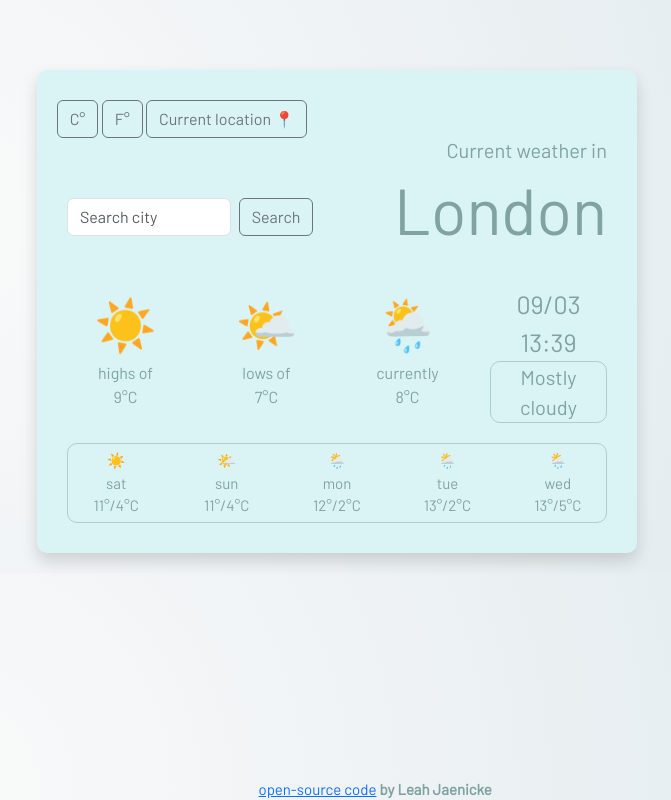
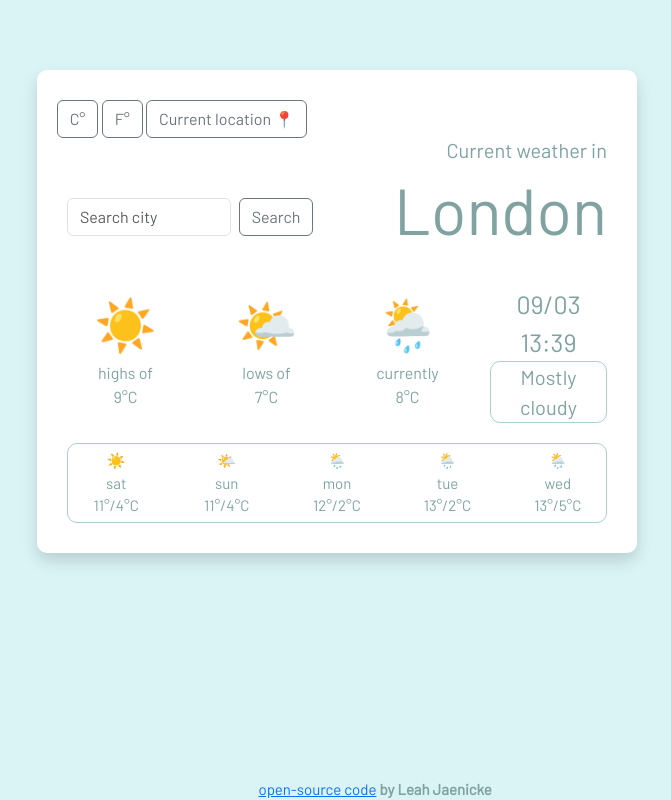
Before and after one commit to leahjaenicke/Weather-App, a plain HTML site: page index.html in a window 1280 px wide. Shown: the whole page, without its empty margins (303-974 px from the left). Drawn offline with nearby package versions, Linux system fonts and the light colour scheme.

Commit message:
changed my background colors

```diff
--- a/style.css
+++ b/style.css
@@ -1,9 +1,5 @@
 body {
-  background: radial-gradient(
-    circle at 18.7% 37.8%,
-    rgb(250, 250, 250) 0%,
-    rgb(225, 234, 238) 90%
-  );
+  background: #daf4f5;
   color: #80a3a2;
   font-family: barlow;
 }
@@ -81,7 +77,7 @@ footer {
 }
 
 .container {
-  background: #daf4f5;
+  background: #fff;
   border-radius: 10px;
   margin: 20px auto;
   margin-top: 70px;
```
